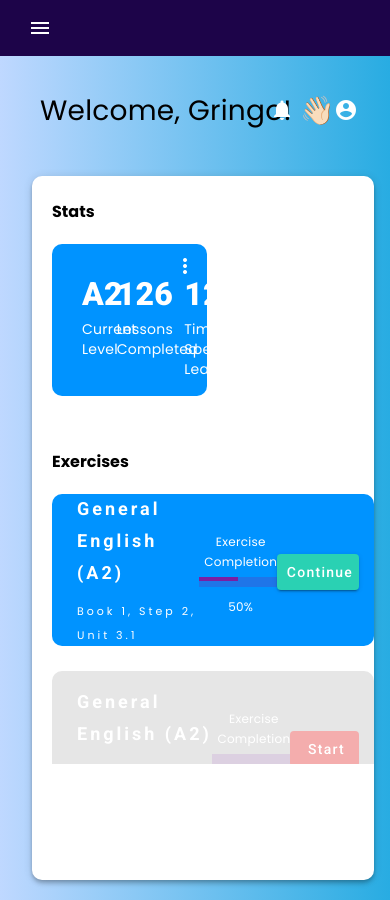
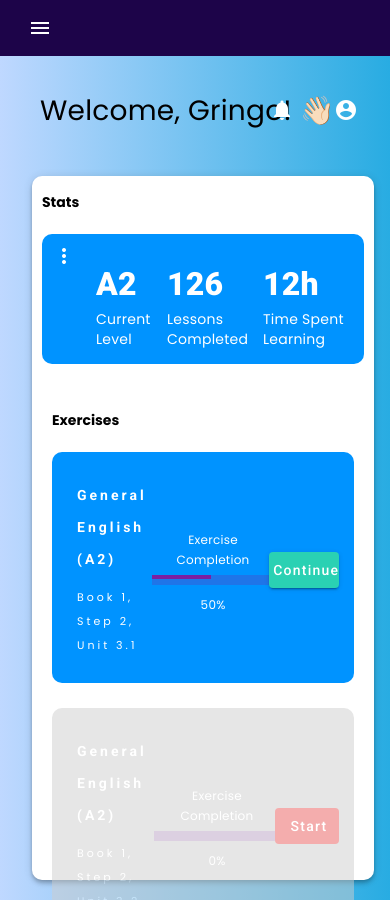
Before and after one commit to xviovx/Lingo_Labs, an Angular app: page /home in a window 390 px wide. Built offline with nearby package versions, Linux system fonts and the light colour scheme.

Commit message:
chatbot FE init

```diff
--- a/src/app/app.module.ts
+++ b/src/app/app.module.ts
@@ -23,16 +23,19 @@ import {MatOptionModule} from '@angular/material/core';
 import { MatDialog } from '@angular/material/dialog';
 import {MatTooltipModule} from '@angular/material/tooltip';
 import {MatProgressBarModule} from '@angular/material/progress-bar';
+import { MatRadioModule } from '@angular/material/radio';
 
 //components
 import { HomeComponent } from './pages/home/home.component';
 import { AppRoutingModule } from './app-routing.module';
 import { HttpClientModule } from '@angular/common/http';
+import { ChatbotComponent } from './pages/chatbot/chatbot.component';
 
 @NgModule({
   declarations: [
     AppComponent,
     HomeComponent,
+    ChatbotComponent
   ],
   imports: [
     BrowserModule,
@@ -55,7 +58,8 @@ import { HttpClientModule } from '@angular/common/http';
     CommonModule,
     MatTooltipModule,
     ReactiveFormsModule,
-    MatProgressBarModule
+    MatProgressBarModule,
+    MatRadioModule
   ],
   providers: [],
   bootstrap: [AppComponent] // the first initial component
--- a/src/app/pages/chatbot/chatbot.component.css
+++ b/src/app/pages/chatbot/chatbot.component.css
@@ -1,3 +1,3 @@
-h1{
+.radio-group label span {
     color: black;
 }
--- a/src/app/pages/chatbot/chatbot.component.html
+++ b/src/app/pages/chatbot/chatbot.component.html
@@ -1 +1,4 @@
-<h1>chatbot content</h1>
+<mat-radio-group aria-label="Select an option">
+    <mat-radio-button value="1"><span style="color: black;">Option 1</span></mat-radio-button>
+    <mat-radio-button value="2"><span style="color: black;">Option 2</span></mat-radio-button>
+  </mat-radio-group>
--- a/src/app/pages/home/home.component.css
+++ b/src/app/pages/home/home.component.css
@@ -263,3 +263,59 @@ mat-progress-bar {
     font-weight: bold;
     color: #fff;
 }
+
+
+/*MOBILE VIEW*/
+
+/*-----NEEDS WORK!------*/
+
+@media (max-width: 768px) {
+    .container {
+        flex-direction: column;
+    }
+
+    .left-section, .right-section {
+        flex: none;
+        width: 100%;
+    }
+
+    .stats-section {
+        width: 100%;
+        padding: 10px;
+    }
+
+    .stats-section h1, .exercises-section h1 {
+        font-size: 14px;
+    }
+
+    .sub-container, .sub-container-one, .sub-container-one-unstarted {
+        height: auto;
+    }
+
+    .exercises-section {
+        height: auto;
+    }
+
+    .progress-container {
+        width: 100%;
+    }
+
+    .progress-container-one {
+        width: 100%;
+    }
+
+    .custom-progress-bars {
+        width: 100%;
+    }
+
+    .progress-label {
+        width: auto;
+        margin-right: 10px;
+    }
+
+    .info-icon {
+        position: relative;
+        top: auto;
+        right: auto;
+    }
+}
--- a/src/app/pages/home/home.component.html
+++ b/src/app/pages/home/home.component.html
@@ -3,7 +3,7 @@
         <div class="stats-section">
             <h1>Stats</h1>
             <div class="sub-container">
-                <div class="info-icon">
+                <div class="info-icon" routerLink="/stats">
                     <mat-icon>more_vert</mat-icon>
                 </div>
                 <div class="item" style="margin-left: 15px; margin-right: -25px;">
--- a/src/styles.css
+++ b/src/styles.css
@@ -12,34 +12,30 @@ body{
   font-family: 'Roboto', sans-serif;
   background-color: white;
 }
-/*SCROLL BAR STYLES*/
 
-/* This will style the scrollbar for Chrome, Safari and newer versions of Opera */
 ::-webkit-scrollbar {
-  width: 12px;  /* width of the entire scrollbar */
+  width: 12px;
 }
 
 ::-webkit-scrollbar-track {
-  background-color: #f9f9f9;  /* color of the tracking area */
+  background-color: #f9f9f9;
 }
 
 ::-webkit-scrollbar-thumb {
-  background-color: #61C2FF;  /* color of the scroll thumb */
-  border-radius: 6px;  /* roundness of the scroll thumb */
-  border: 2px solid #f9f9f9;  /* creates padding around scroll thumb */
+  background-color: #61C2FF;
+  border-radius: 6px;
+  border: 2px solid #f9f9f9;
 }
 
-/* This will style the scrollbar for Internet Explorer, Edge, and Firefox */
 body {
-  scrollbar-width: thin;  /* "auto" or "thin"  */
-  scrollbar-color: #61C2FF #f9f9f9;  /* scroll thumb color | track color */
+  scrollbar-width: thin;
+  scrollbar-color: #61C2FF #f9f9f9;
 }
 
-
 ::ng-deep .mat-progress-bar {
-  height: 10px;  /* Set the height of the progress bar */
+  height: 10px;
 }
 
 ::ng-deep .mat-progress-bar-fill::after {
-  background-color: red;  /* Change the color of the progress bar fill */
+  background-color: red;
 }
```
